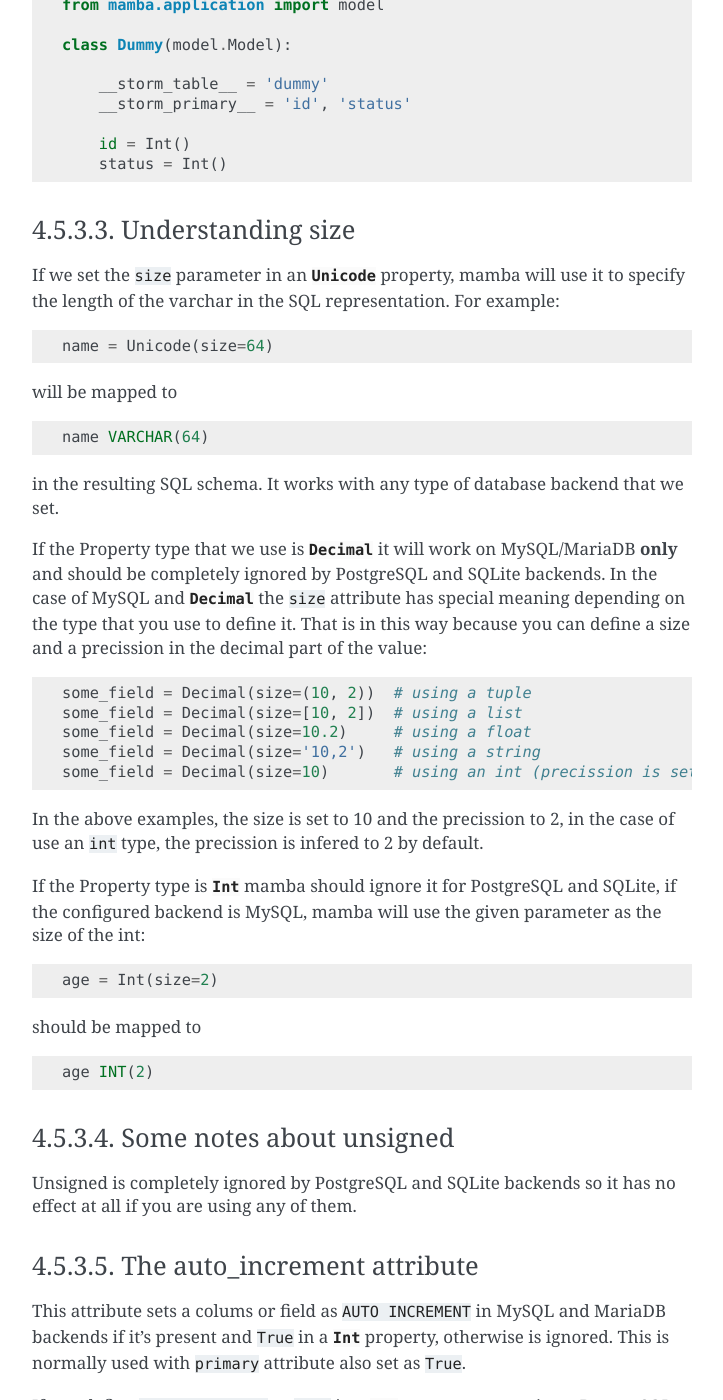
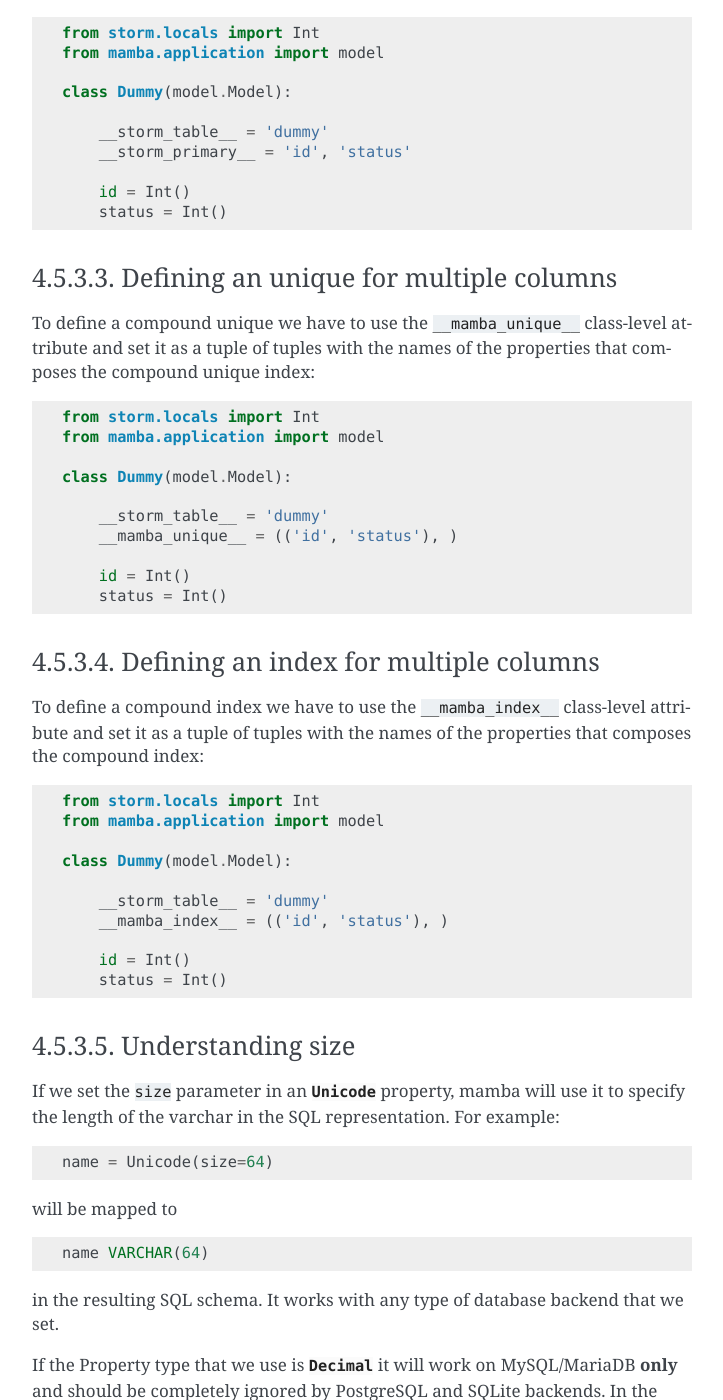
Before and after one commit to PyMamba/mamba-framework, a Sphinx documentation site: the page built from docs/development/model.rst, in a window 1280 px wide and 1400 px high, scrolled down 4396 px. Shown: the whole window, without its empty margins (388-1111 px from the left). Built offline with Sphinx 7.4.7, drawn with Linux system fonts in a browser that asks for light colours; pages that are not in the unit, such as notebooks, are missing from menus; some of the changed text lies outside the part shown.

Commit message:
Update docs.

```diff
--- a/docs/development/access_sql_database.rst
+++ b/docs/development/access_sql_database.rst
@@ -174,6 +174,11 @@ To dump it to the stdout::
 And for create it in live in the database (this may delete all your previous data, be careful)::
 
     $ mamba-admin sql create -l
+
+.. note::
+
+    If you don't want Mamba to generate SQL for a specific(s) table(s), you can set the class-level attribute ``__mamba_schema__`` to ``False``.
+    This will also prevent Mamba of dropping this table or truncating its data when you use the ``reset`` command.
 
 
 Dump SQL data from the database
--- a/docs/development/model.rst
+++ b/docs/development/model.rst
@@ -117,6 +117,8 @@ All the options that we can pass to the constructor are optional and some of the
         b. the attribute name as a string
         c. the value that is being set
     * **size** (*special behaviour*): The behaviour of this attribute differs depending on the database backend and the type of the property we are settings but mainly it sets the size of the field we are defining in the database.
+    * **index**: If set to true, Mamba will create an index for that field.
+    * **unique**: If set to true, Mamba will create an unique index for that field.
     * **unsigned** (*special behaviour*): The ``unsigned`` parameter has different behaviours depending in the database engine and the type as well. Basically, it sets a numeric field as unsigned, this is mainly used with *MySQL/MariaDB* database engines.
     * **auto_increment** (*special behaviour*): As his friends above, this parameters has special meanings depending on database engine and field type. It's used to set a column as auto increment (mainly primary keys id's).
     * **array** (*postgres only*): This parameter is used to define an array type for PostgreSQL databases. PostgreSQL allows table columnns to be defined as variable-length multidimensional arrays
@@ -137,6 +139,42 @@ To define a compound key we have to use the ``__storm_primary__`` class-level at
 
         __storm_table__ = 'dummy'
         __storm_primary__ = 'id', 'status'
+
+        id = Int()
+        status = Int()
+
+Defining an unique for multiple columns
+----------------------
+
+To define a compound unique we have to use the ``__mamba_unique__`` class-level attribute and set it as a tuple of tuples with the names of the properties that composes the compound unique index:
+
+.. sourcecode:: python
+
+    from storm.locals import Int
+    from mamba.application import model
+
+    class Dummy(model.Model):
+
+        __storm_table__ = 'dummy'
+        __mamba_unique__ = (('id', 'status'), )
+
+        id = Int()
+        status = Int()
+
+Defining an index for multiple columns
+----------------------
+
+To define a compound index we have to use the ``__mamba_index__`` class-level attribute and set it as a tuple of tuples with the names of the properties that composes the compound index:
+
+.. sourcecode:: python
+
+    from storm.locals import Int
+    from mamba.application import model
+
+    class Dummy(model.Model):
+
+        __storm_table__ = 'dummy'
+        __mamba_index__ = (('id', 'status'), )
 
         id = Int()
         status = Int()
```
